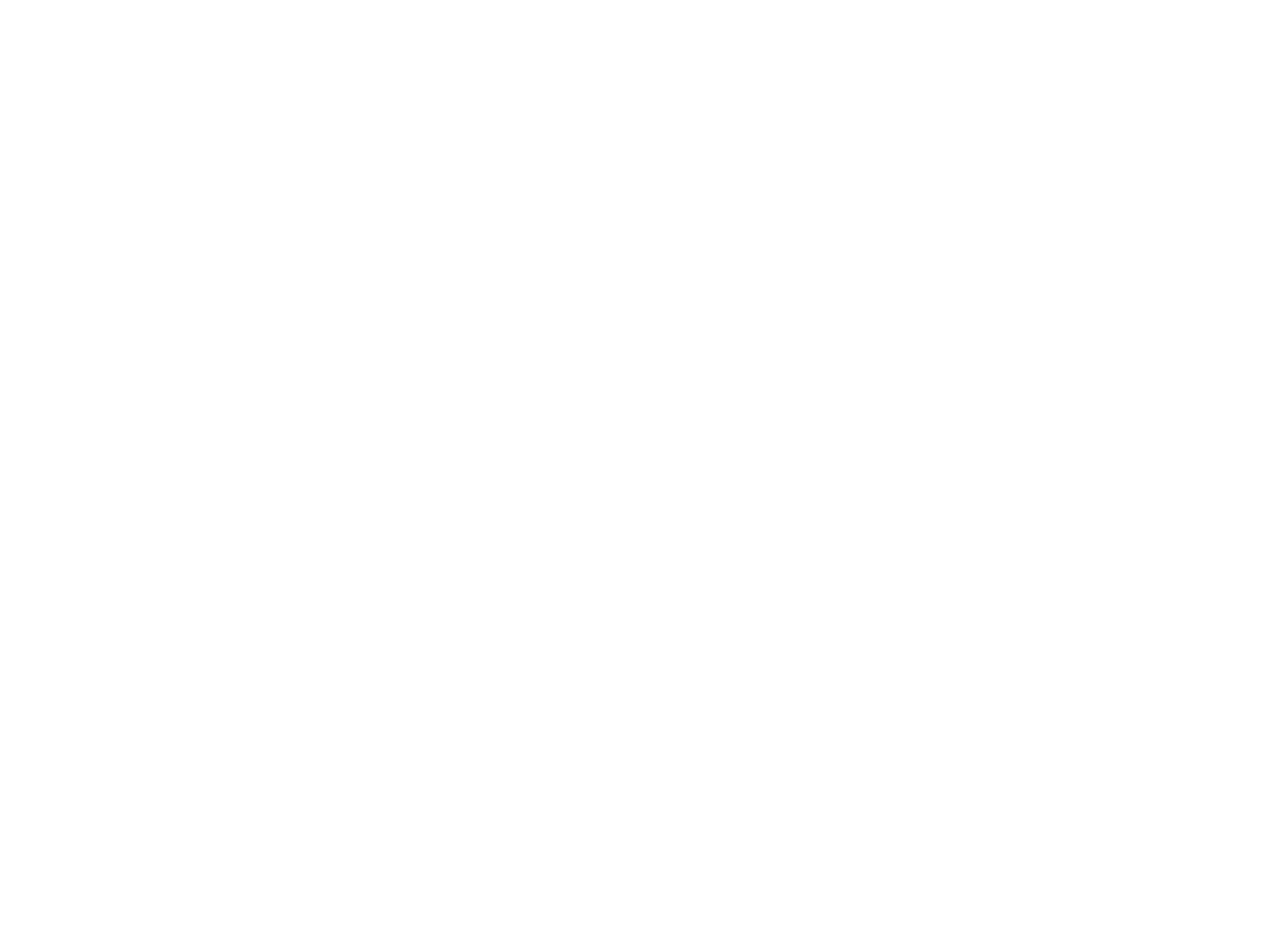
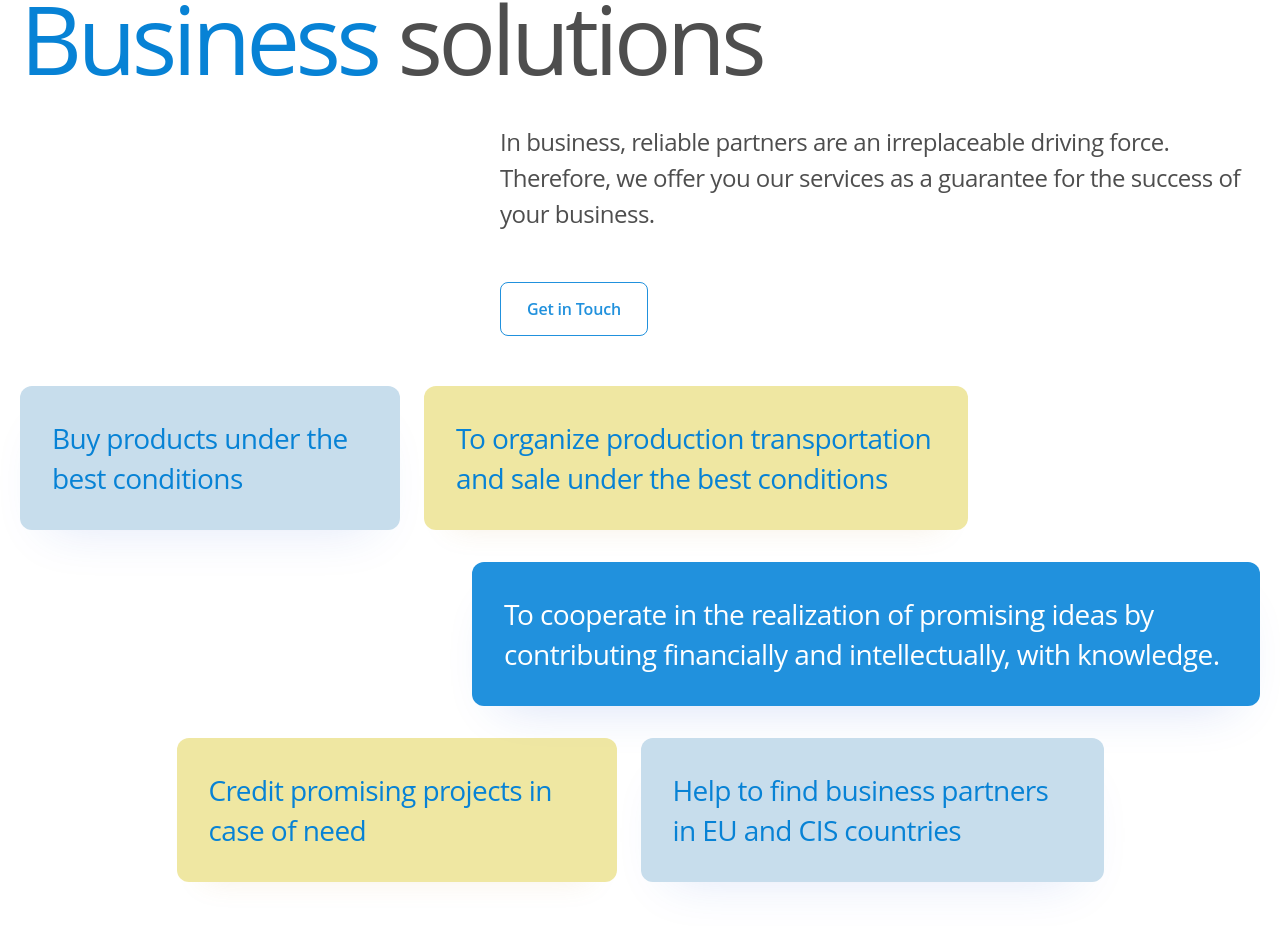
Before and after one commit to DevDeskTeam/SVP_next, a Next.js app: page /en in a window 1280 px wide. Shown: the part 1378-2304 px from the top of the page. Before the commit the page ends 1550 px from the top, so only its background shows below. Built offline with nearby package versions, Linux system fonts and the light colour scheme.

Commit message:
solution completed

```diff
--- a/src/app/[locale]/page.tsx
+++ b/src/app/[locale]/page.tsx
@@ -4,6 +4,7 @@ import Features from "@/components/Pages/Home/Features";
 import Services from "@/components/Cards/ServicesCard";
 import styles from "@/assets/css/style.module.css";
 import CustomerCard from "@/components/Cards/CustomerCard";
+import SolutionSect from "@/components/Cards/SolutionSect";
 export default function Home() {
   const t = useTranslations("HomePage");
 
@@ -16,6 +17,7 @@ export default function Home() {
         </div>
       </section>
       <section>
+        <div className="container">
         <div className={`${styles.banner}`}>
           <div className={`${styles.services}`}>
             <h2 className={`${styles.text} container`}>Services</h2>
@@ -23,9 +25,11 @@ export default function Home() {
             <Services />
             <Services />
             <Services /> */}
-            <CustomerCard/>
+              <CustomerCard />
+              <SolutionSect/>
           </div>
         </div>
+       </div>
       </section>
     </>
   );
--- a/src/assets/css/cards/customercard.module.scss
+++ b/src/assets/css/cards/customercard.module.scss
@@ -1,5 +1,5 @@
 .card_section {
-  padding: 200px 0;
+  padding: 70px 0;
   .head_text {
     h1 {
       color: #4e4e4e;
--- /dev/null
+++ b/src/assets/css/cards/solutionsect.module.scss
@@ -0,0 +1,270 @@
+.solution_sect {
+    padding: 70px 0;
+  .head_text {
+    h1 {
+      color: #0782d5;
+
+      /* H 1 */
+      font-family: "Open Sans";
+      font-size: 96px;
+      font-style: normal;
+      font-weight: 400;
+      line-height: 112px; /* 116.667% */
+      letter-spacing: -4.8px;
+      @media (max-width: 1024px) {
+        color: #0782d5;
+
+        /* H 2 */
+        font-family: "Open Sans";
+        font-size: 80px;
+        font-style: normal;
+        font-weight: 400;
+        line-height: 88px; /* 110% */
+        letter-spacing: -1.68px;
+      }
+      @media (max-width: 744px) {
+        font-family: "Open Sans";
+        font-size: 60px;
+        font-style: normal;
+        font-weight: 400;
+        line-height: 68px; /* 113.333% */
+        letter-spacing: -1.26px;
+      }
+      @media (max-width: 375px) {
+        font-family: "Open Sans";
+        font-size: 40px;
+        font-style: normal;
+        font-weight: 400;
+        line-height: 48px; /* 120% */
+        letter-spacing: -1.24px;
+      }
+      span {
+        color: #4e4e4e;
+      }
+    }
+  }
+
+  .total {
+    margin: 30px 0;
+    display: flex;
+    justify-content: space-between;
+    .info {
+      display: flex;
+      max-width: 760px;
+      flex-direction: column;
+      align-items: flex-start;
+      gap: 50px;
+
+      p {
+        color: #4e4e4e;
+
+        /* Title 5/400 */
+        font-family: "Open Sans";
+        font-size: 24px;
+        font-style: normal;
+        font-weight: 400;
+        line-height: 36px; /* 150% */
+        letter-spacing: -0.504px;
+
+        @media (max-width: 1024px) {
+          color: #333;
+
+          /* Body 1 */
+          font-family: "Open Sans";
+          font-size: 18px;
+          font-style: normal;
+          font-weight: 400;
+          line-height: 28px; /* 155.556% */
+          letter-spacing: -0.378px;
+        }
+        @media (max-width: 744px) {
+          color: #333;
+
+          /* Body 2/400 */
+          font-family: "Open Sans";
+          font-size: 16px;
+          font-style: normal;
+          font-weight: 400;
+          line-height: 24px; /* 150% */
+          letter-spacing: -0.336px;
+        }
+        @media (max-width: 375px) {
+          color: #333;
+
+          /* Body 3/400 */
+          font-family: "Open Sans";
+          font-size: 14px;
+          font-style: normal;
+          font-weight: 400;
+          line-height: 20px; /* 142.857% */
+          letter-spacing: -0.294px;
+        }
+      }
+
+      button {
+        display: inline-flex;
+        padding: 14px 26px;
+        justify-content: center;
+        align-items: center;
+        gap: 1px;
+        color: #2191dd;
+
+        text-align: center;
+
+        font-family: "Open Sans";
+        font-size: 16px;
+        font-style: normal;
+        font-weight: 600;
+        line-height: 24px; /* 150% */
+        letter-spacing: -0.176px;
+        border-radius: 8px;
+        border: 1px solid #2191dd;
+      }
+    }
+  }
+
+  .colored_text {
+    margin: 50px 0;
+    .head {
+      display: flex;
+      gap: 24px;
+
+      .first_head {
+        max-width: 380px;
+
+        display: flex;
+        padding: 32px;
+        justify-content: center;
+        align-items: center;
+        gap: 1px;
+        border-radius: 12px;
+        background: #c7ddec;
+
+        /* Blue web */
+        box-shadow: 0px 25px 51.7px -28px rgba(31, 81, 209, 0.15);
+        p {
+          color: #0782d5;
+
+          /* Title 6/400 */
+          font-family: "Open Sans";
+          font-size: 28px;
+          font-style: normal;
+          font-weight: 400;
+          line-height: 40px; /* 142.857% */
+          letter-spacing: -0.588px;
+        }
+      }
+      .second_head {
+        max-width: 544px;
+        display: flex;
+        padding: 32px;
+        justify-content: center;
+        align-items: center;
+        gap: 1px;
+        border-radius: 12px;
+        background: rgba(235, 226, 139, 0.8);
+
+        /* yellow testimonial */
+        box-shadow: 0px 25px 30.7px -28px rgba(190, 133, 48, 0.15);
+        p {
+          color: #0782d5;
+
+          /* Title 6/400 */
+          font-family: "Open Sans";
+          font-size: 28px;
+          font-style: normal;
+          font-weight: 400;
+          line-height: 40px; /* 142.857% */
+          letter-spacing: -0.588px;
+        }
+      }
+    }
+
+    .middle {
+      margin: 32px 0;
+      display: flex;
+      justify-content: space-between;
+      .right_sect {
+        max-width: 788px;
+        display: inline-flex;
+        padding: 32px;
+        justify-content: center;
+        align-items: center;
+        gap: 1px;
+        border-radius: 12px;
+        background: #2191dd;
+
+        /* Sky web */
+        box-shadow: 0px 25px 51.7px -28px rgba(31, 81, 209, 0.2);
+        p {
+          color: #fff;
+
+          /* Title 6/400 */
+          font-family: "Open Sans";
+          font-size: 28px;
+          font-style: normal;
+          font-weight: 400;
+          line-height: 40px; /* 142.857% */
+          letter-spacing: -0.588px;
+        }
+      }
+    }
+
+    .foot {
+      display: flex;
+      justify-content: center;
+      gap: 24px;
+
+      .first_foot {
+        max-width: 440px;
+        display: flex;
+        padding: 32px;
+        justify-content: center;
+        align-items: center;
+        gap: 1px;
+        border-radius: 12px;
+background: rgba(235, 226, 139, 0.80);
+
+/* yellow testimonial */
+box-shadow: 0px 25px 30.7px -28px rgba(190, 133, 48, 0.15);
+
+        p {
+          color: #0782d5;
+
+          /* Title 6/400 */
+          font-family: "Open Sans";
+          font-size: 28px;
+          font-style: normal;
+          font-weight: 400;
+          line-height: 40px; /* 142.857% */
+          letter-spacing: -0.588px;
+        }
+      }
+
+      .second_foot {
+        max-width: 463px;
+        display: flex;
+        padding: 32px;
+        justify-content: center;
+        align-items: center;
+        gap: 1px;
+        border-radius: 12px;
+        background: #c7ddec;
+
+        /* Blue web */
+        box-shadow: 0px 25px 51.7px -28px rgba(31, 81, 209, 0.15);
+        p {
+          color: #0782d5;
+
+          /* Title 6/400 */
+          font-family: "Open Sans";
+          font-size: 28px;
+          font-style: normal;
+          font-weight: 400;
+          line-height: 40px; /* 142.857% */
+          letter-spacing: -0.588px;
+        }
+      }
+    }
+  }
+}
--- a/src/components/Cards/SolutionSect.tsx
+++ b/src/components/Cards/SolutionSect.tsx
@@ -1,28 +1,64 @@
-import React, { Children } from 'react'
-import styles from "@/assets/css/cards/customercard.module.scss";
+import React, { Children } from "react";
+import styles from "@/assets/css/cards/solutionsect.module.scss";
 
 const SolutionSect = () => {
   return (
-      <section className={styles.solution_sect} >
+    <section className={styles.solution_sect}>
       <div className={styles.head_text}>
         <h1>
-          Business<span></span>
-            <span>
-            solutions
-            </span>
+          Business<span> </span>
+          <span>solutions</span>
         </h1>
       </div>
 
+      <div className={styles.total}>
+        <div className={styles.empty}></div>
         <div className={styles.info}>
-              <p>In business, reliable partners are an irreplaceable driving force. Therefore, we offer you our services as a guarantee for the success of your business.</p>
-              <button>
-                  Get in Touch
-              </button>
+          <p>
+            In business, reliable partners are an irreplaceable driving force.
+            Therefore, we offer you our services as a guarantee for the success
+            of your business.
+          </p>
+          <button>Get in Touch</button>
+        </div>
       </div>
 
+      <div className={styles.colored_text}>
+        <div className={styles.head}>
+          <div className={styles.first_head}>
+            <p>Buy products under the best conditions</p>
+          </div>
+          <div className={styles.second_head}>
+            <p>
+              To organize production transportation and sale under the best
+              conditions
+            </p>
+          </div>
+        </div>
+
+              <div className={styles.middle}>
+                  <div className="empty">
+
+                  </div>
+                  <div className={styles.right_sect}>
+                  <p>
+            To cooperate in the realization of promising ideas by contributing
+            financially and intellectually, with knowledge.
+          </p>
+         </div>
+        </div>
+
+        <div className={styles.foot}>
+          <div className={styles.first_foot}>
+            <p>Credit promising projects in case of need</p>
+          </div>
+          <div className={styles.second_foot}>
+            <p>Help to find business partners in EU and CIS countries</p>
+          </div>
+        </div>
+      </div>
     </section>
+  );
+};
 
-  )
-}
-
-export default SolutionSect
+export default SolutionSect;
```
Lines whose indentation alone changed are shown as unchanged.
